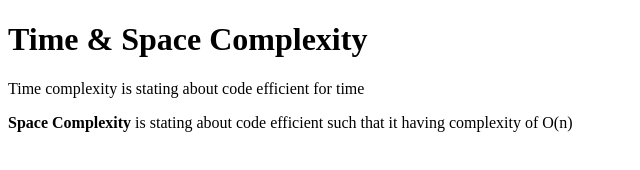
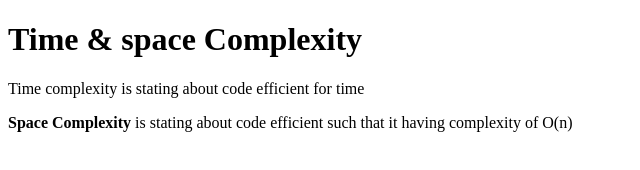
Before and after one commit to acciojob/time-and-space-complexity-shantanu400, a website: page main.html in a window 1280 px wide. Shown: the whole page, without its empty margins (0-640 px from the left). Drawn offline with Linux system fonts and the light colour scheme.

Commit message:
created a submission

```diff
--- a/main.html
+++ b/main.html
@@ -10,7 +10,7 @@
 	<!-- the entire body must be written by student -->
     <script type="text/javascript" src="./script.js">
 </script>
-<h1>Time & Space Complexity</h1>
+<h1>Time & space Complexity</h1>
 	<p>Time complexity is stating about code efficient for time</p>
 	<p><b>Space Complexity </b>is stating about code efficient such that it having complexity of O(n) </p>
 </body>
```
